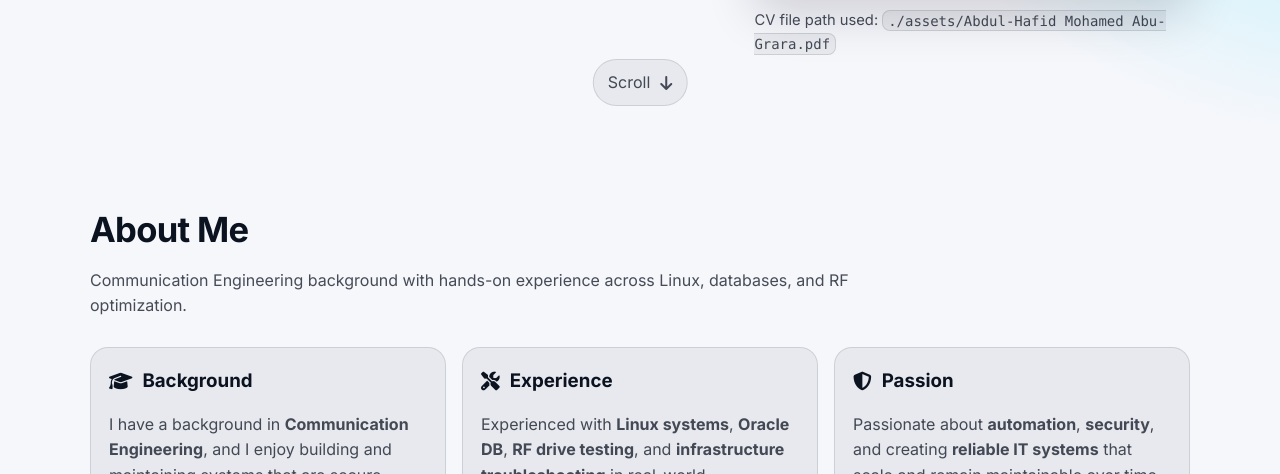
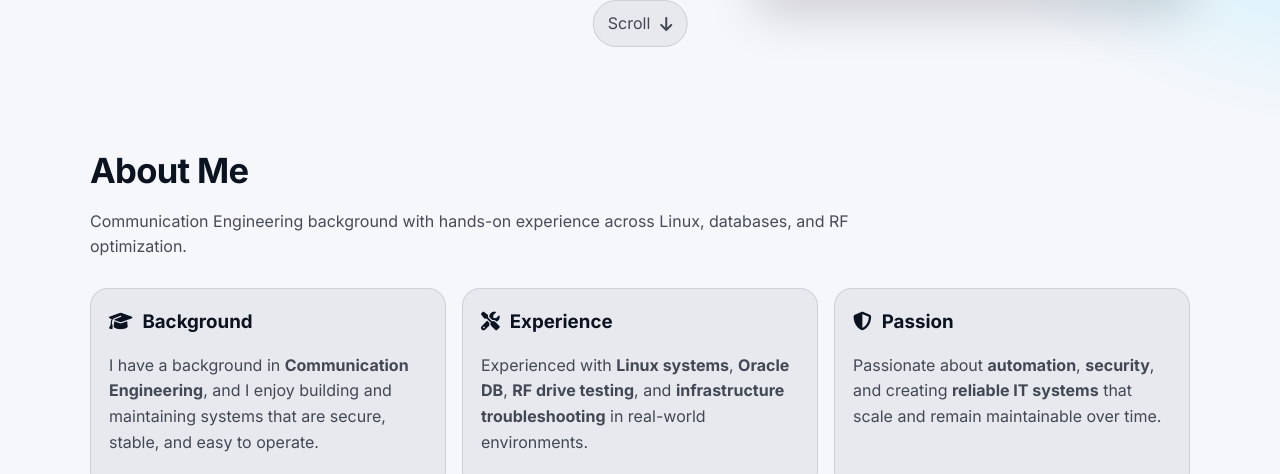
Before and after one commit to AbdulHafith169/abdulhafith, a plain HTML site: page index.html in a window 1280 px wide. Shown: the part 626-1100 px from the top of the page. Drawn offline with Linux system fonts and the light colour scheme.

Commit message:
Remove CV file path from index.html
Removed CV file path note from the hero section.

```diff
--- a/index.html
+++ b/index.html
@@ -151,9 +151,7 @@
               </div>
             </div>
 
-            <p class="hero__note">
-              CV file path used: <code>./assets/Abdul-Hafid Mohamed Abu-Grara.pdf</code>
-            </p>
+
           </div>
         </div>
 
```
